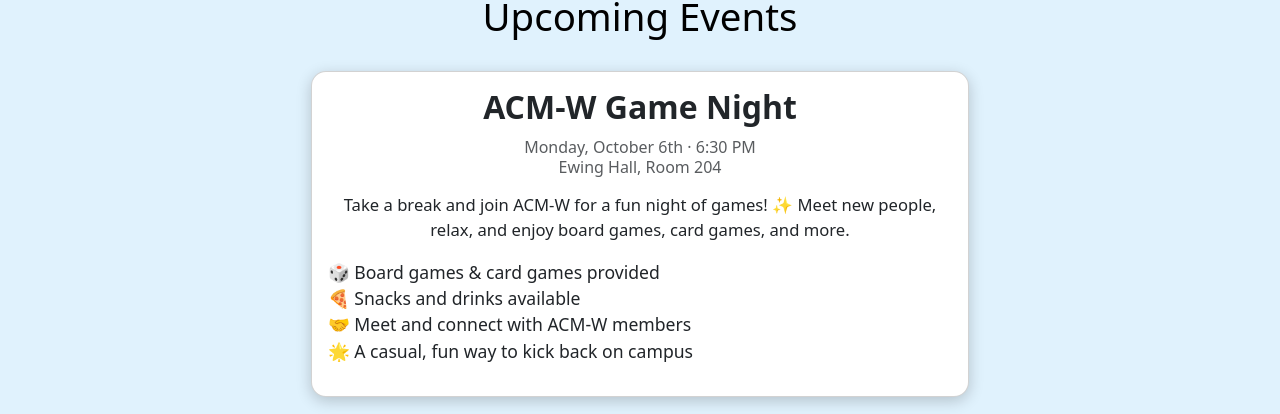
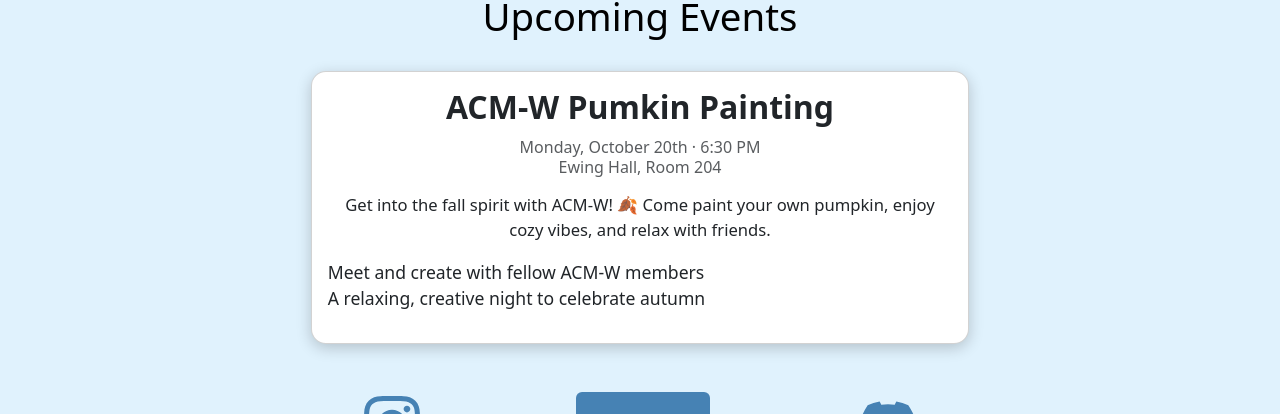
Before and after one commit to acmwud/website, a React (Create React App) app: page /#/ in a window 1280 px wide. Shown: the part 137-551 px from the top of the page. Built offline with nearby package versions, Linux system fonts and the light colour scheme.

Commit message:
website event got updated

```diff
--- a/src/Components/Home.tsx
+++ b/src/Components/Home.tsx
@@ -226,25 +226,23 @@
     <Card style={{ borderRadius: "15px", boxShadow: "0 4px 15px rgba(0,0,0,0.2)" }}>
       <Card.Body>
         <Card.Title className="text-center mb-3" style={{ fontSize: "2rem", fontWeight: "bold" }}>
-        ACM-W Game Night
+        ACM-W Pumkin Painting
         </Card.Title>
 
         <Card.Subtitle className="text-center text-muted mb-3">
-        Monday, October 6th · 6:30 PM
+        Monday, October 20th · 6:30 PM
          <br />
           Ewing Hall, Room 204
         </Card.Subtitle>
 
         <Card.Text className="text-center">
-        Take a break and join ACM-W for a fun night of games! ✨
-        Meet new people, relax, and enjoy board games, card games, and more.
+        Get into the fall spirit with ACM-W! 🍂
+  Come paint your own pumpkin, enjoy cozy vibes, and relax with friends.
         </Card.Text>
 
         <ul style={{ listStyleType: "none", paddingLeft: "0", fontSize: "1.1rem" }}>
-        <li>🎲 Board games & card games provided</li>
-          <li>🍕 Snacks and drinks available</li>
-          <li>🤝 Meet and connect with ACM-W members</li>
-          <li>🌟 A casual, fun way to kick back on campus</li>
+        <li> Meet and create with fellow ACM-W members</li>
+          <li>A relaxing, creative night to celebrate autumn</li>
         </ul>
 
         {/*<div className="d-flex flex-column align-items-center mt-4">
```
